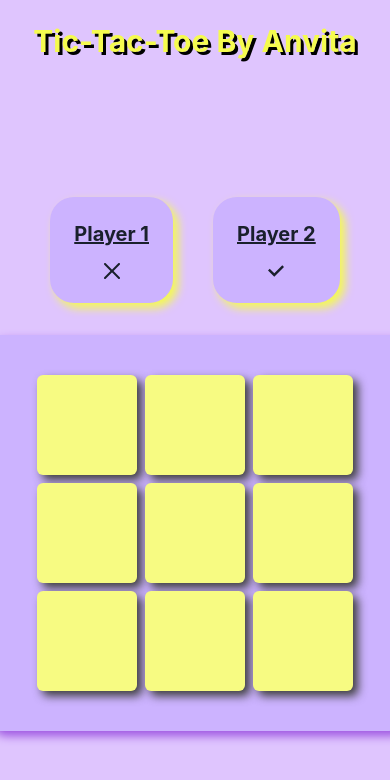
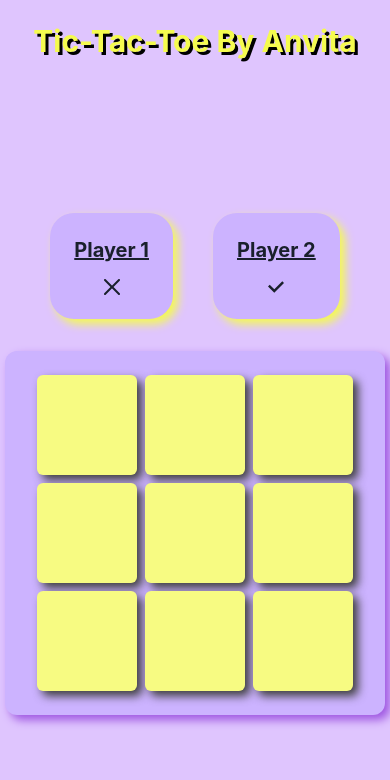
Before and after one commit to Anvita2110/Tic-Tac-Toe, a React (Vite) app: page / in a window 390 px wide. Shown: the top 780 px of the page. Built offline with nearby package versions, Linux system fonts and the light colour scheme.

Commit message:
Final Ui Update

```diff
--- a/src/App.jsx
+++ b/src/App.jsx
@@ -45,8 +45,8 @@ function App() {
           bgColor="#ccb3ff"
           boxShadow="5px 5px 10px #9e56e1"
           borderRadius="xl"
-          py="2.5rem"
-          px="3rem"
+          py={isMobileDevice ? "1.5rem" : "2.5rem"}
+          px={isMobileDevice ? "2rem" : "3rem"}
         >
           <Gameboard />
         </Flex>
```
